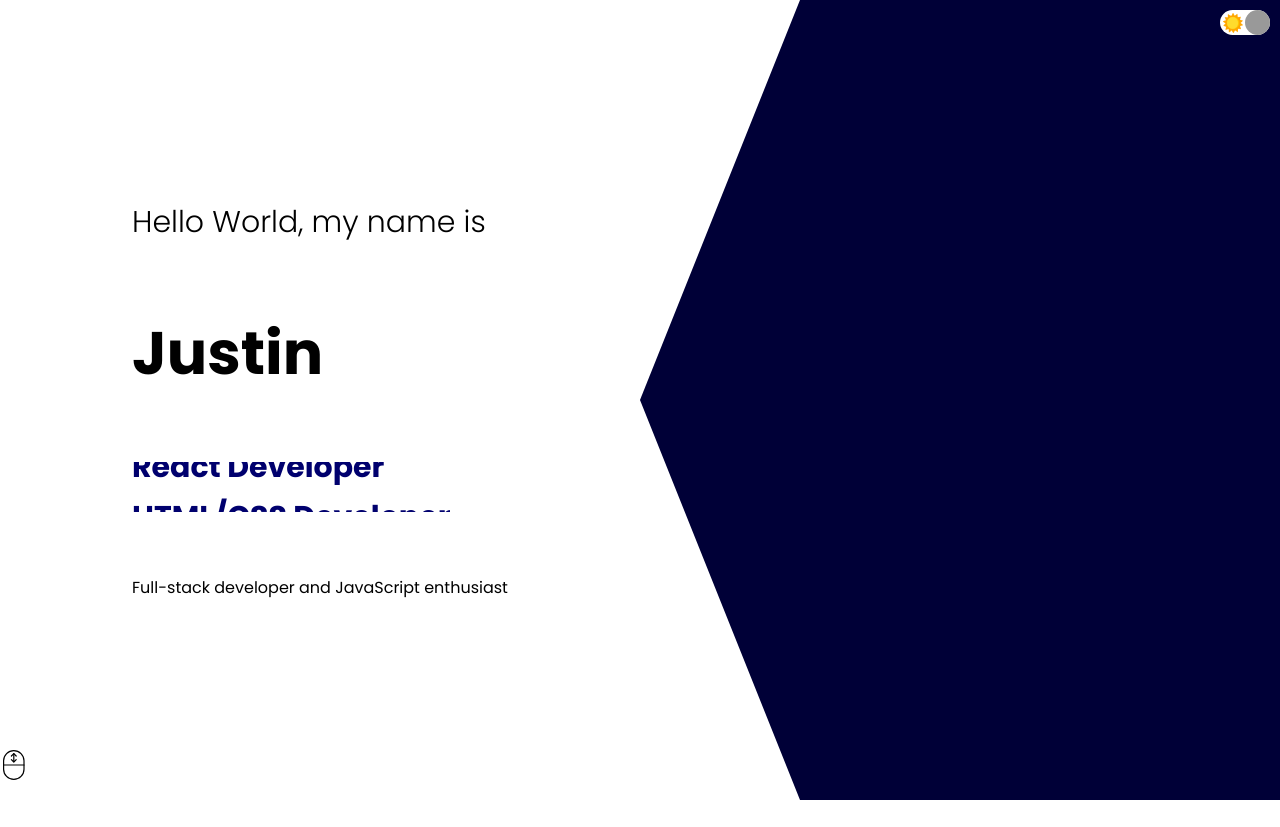
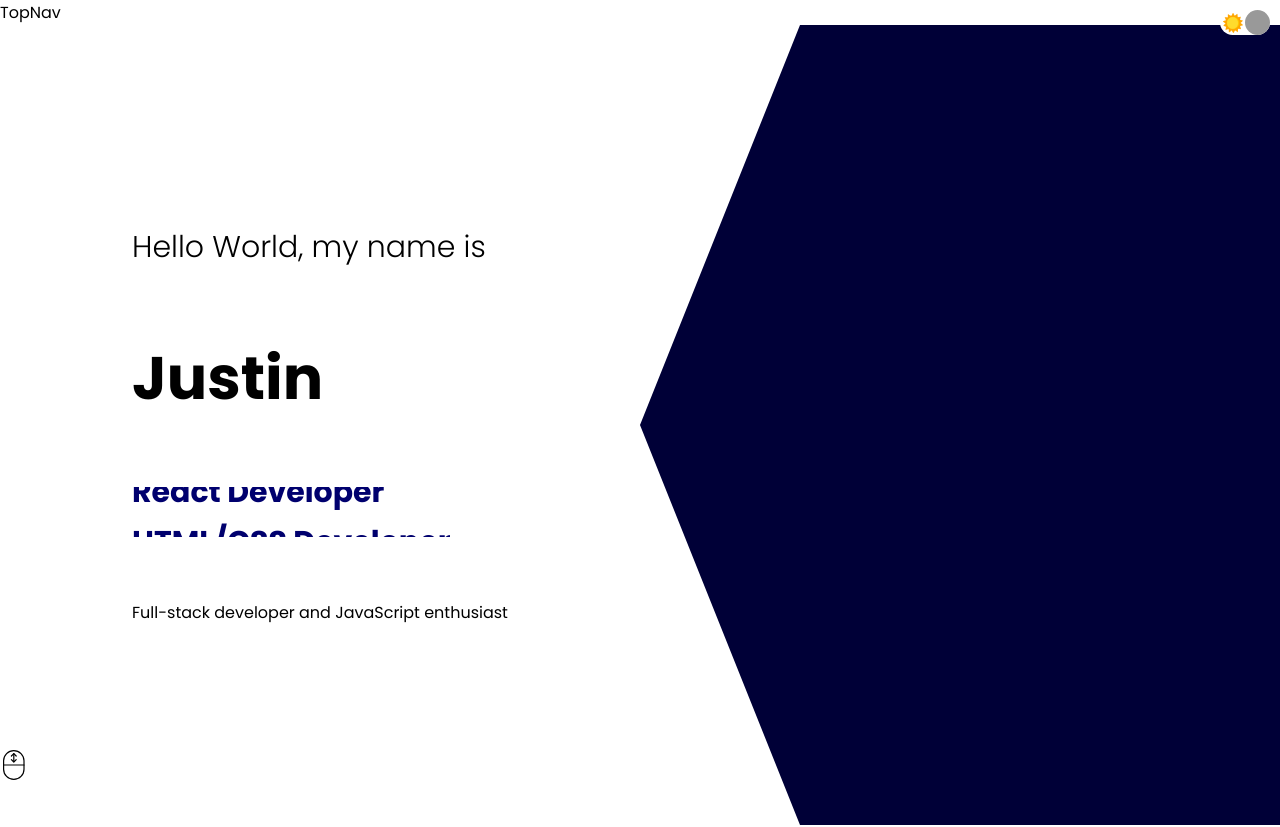
Before and after one commit to justinklam/portfolio, a React (Create React App) app: page / in a window 1280 px wide. Shown: the top 827 px of the page. Built offline with nearby package versions, Linux system fonts and the light colour scheme.

Commit message:
import in TopNav component into App.js

```diff
--- a/src/App.jsx
+++ b/src/App.jsx
@@ -2,6 +2,7 @@ import { useContext } from "react";
 import { ThemeContext } from "./context";
 
 // Components
+import TopNav from "./components/topNav/TopNav";
 import Toggle from "./components/toggle/Toggle";
 import About from "./components/about/About";
 import Intro from "./components/intro/Intro";
@@ -21,6 +22,7 @@ const App = () => {
         color: darkMode && "white",
       }}
     >
+      <TopNav/>
       <Toggle/>
       <Intro/>
       <About/>
```
